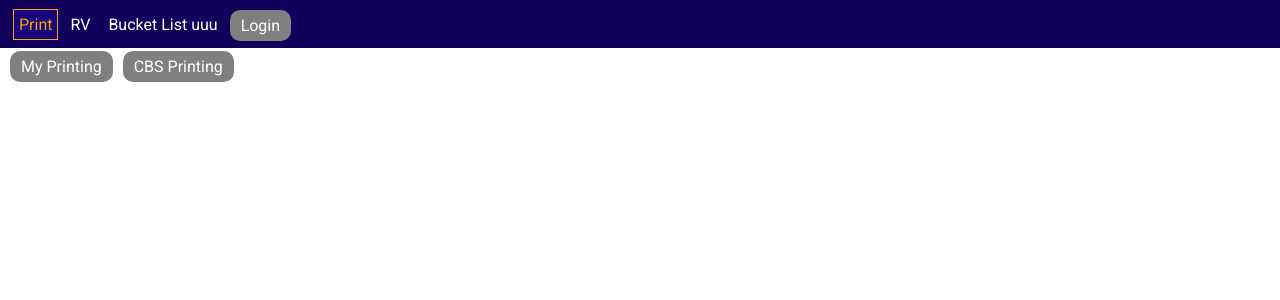
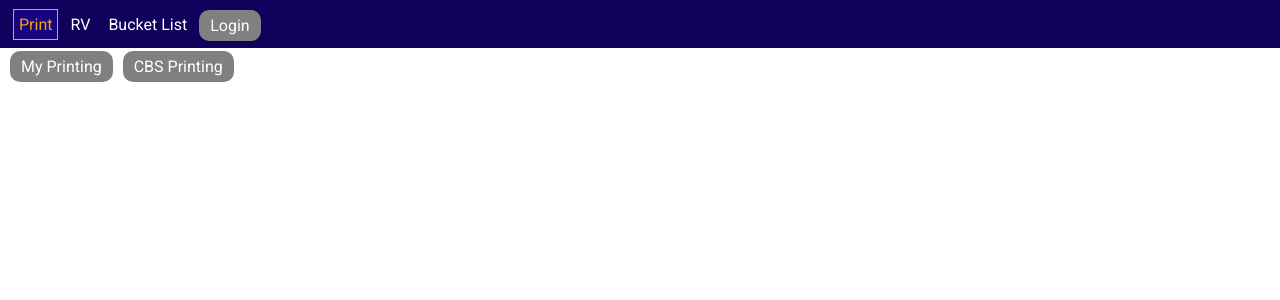
Before and after one commit to cavemanken/cavemanken.github.io, a Vue app: page /#/print in a window 1280 px wide. Shown: the top 300 px of the page. Built offline with nearby package versions, Linux system fonts and the light colour scheme; the HTML template or start-up script is replaced by a standard one.

Commit message:
Update TheNavigation.vue

```diff
--- a/src/components/TheNavigation/TheNavigation.vue
+++ b/src/components/TheNavigation/TheNavigation.vue
@@ -4,7 +4,7 @@
       <ul>
         <li><router-link to="/print">Print</router-link></li>
         <li><router-link to="/rv">RV</router-link></li>
-        <li><router-link to="/bucket-list">Bucket List uuu</router-link></li>
+        <li><router-link to="/bucket-list">Bucket List</router-link></li>
         <!-- <li>
           <router-link to="/prog-rummy-rules">Prog Rummy Rules</router-link>
         </li> -->
```
